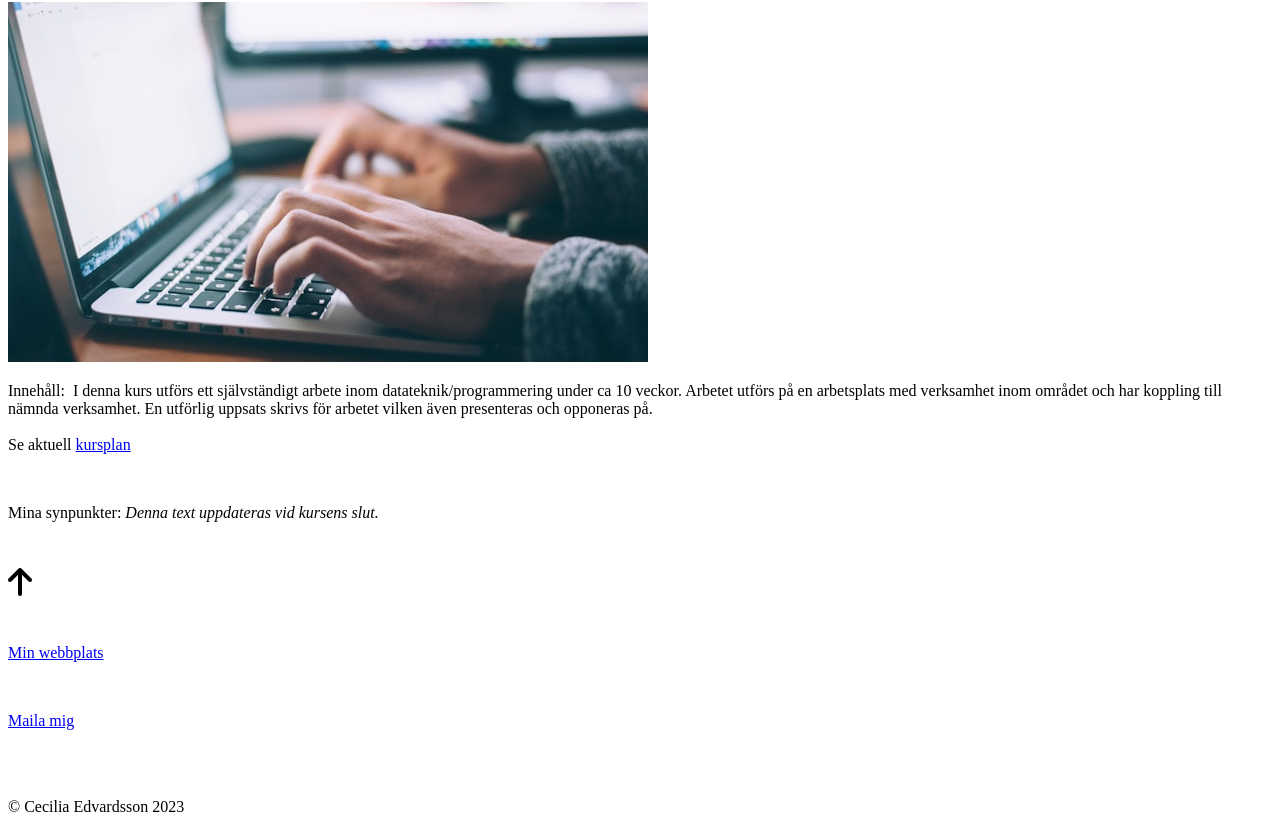
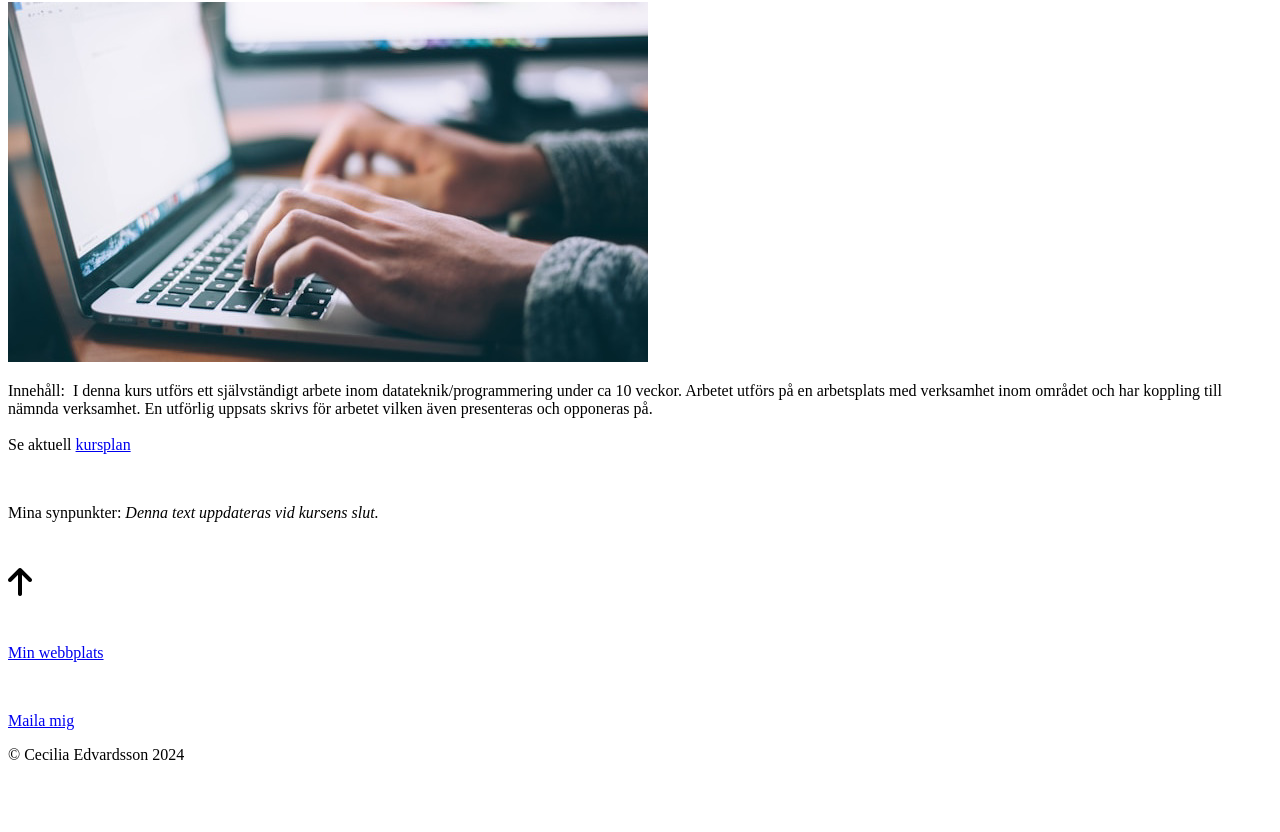
Before and after one commit to ceciliaedv23/Curriculum-Web-Development, a React (Create React App) app: page / in a window 1280 px wide. Shown: the part 9344-10176 px from the top of the page. After the commit the page ends 10124 px from the top, so only its background shows below. Built offline with nearby package versions, Linux system fonts and the light colour scheme; a web font is replaced by a local one.

Commit message:
Update Footer.js
Update 2024-08-06

```diff
--- a/src/Footer.js
+++ b/src/Footer.js
@@ -3,23 +3,32 @@
 import React from "react";
 
 function Footer() {
+  let date = new Date();
+  let year = date.getFullYear();
+
   return (
-    <footer id="footer">
-      <div>
-        <i class="fa-solid fa-lg fa-house" style={{ color: "#ffffff" }}></i>
+    <footer id="footer" className="bg-black text-white">
+      <div className="flex flex-row p-6 gap-6">
+        <div className="flex flex-row items-center">
+          <i
+            className="fa-solid fa-lg fa-house px-2"
+            style={{ color: "#ffffff" }}
+          ></i>
           <p>
             <a href="https://ceciliaedv.netlify.app/">Min webbplats</a>
           </p>
         </div>
-      <div>
-        <i class="fa-solid fa-lg fa-envelope" style={{ color: "#ffffff" }}></i>
+        <div className="flex flex-row items-center">
+          <i
+            className="fa-solid fa-lg fa-envelope px-2"
+            style={{ color: "#ffffff" }}
+          ></i>
           <p>
             <a href="mailto:ceciliaedv23@gmail.com">Maila mig</a>
           </p>
         </div>
-      <br />
-      <br />
-      <p>&#169; Cecilia Edvardsson 2023</p>
+      </div>
+      <p className="pt-2 pb-6 px-8">&#169; Cecilia Edvardsson {year}</p>
     </footer>
   );
 }
```
Lines whose indentation alone changed are shown as unchanged.
